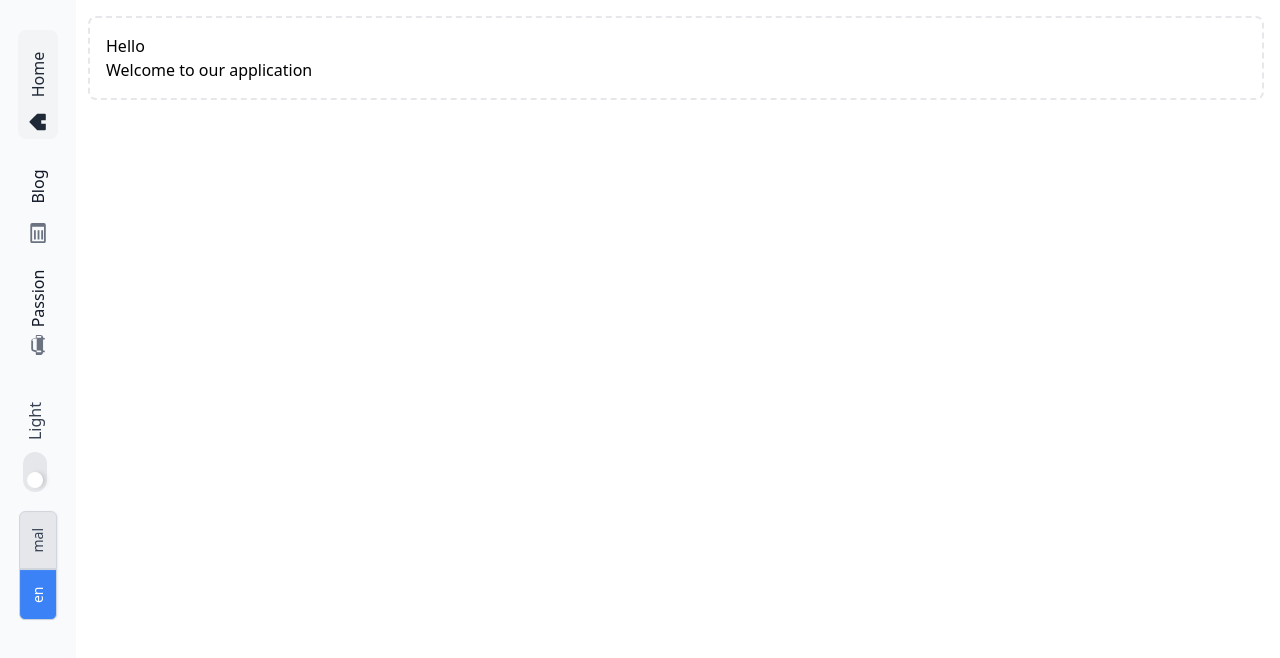
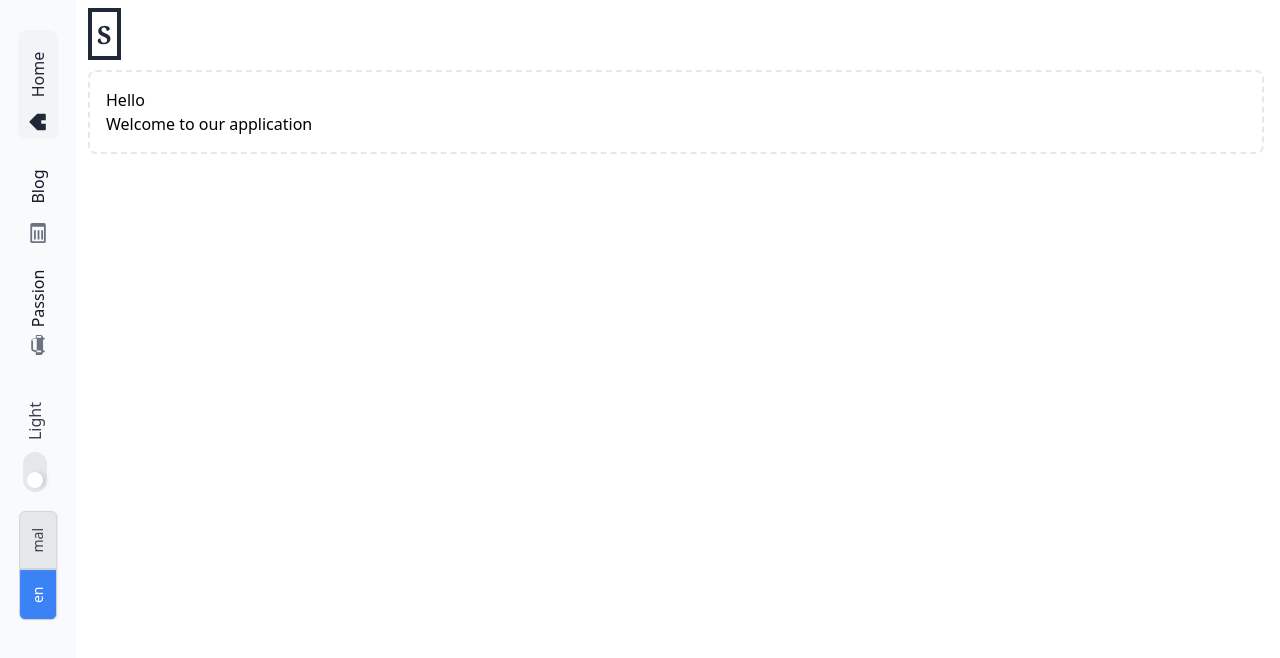
Before and after one commit to sanojcr/It-s-you, an Angular app in the folder frontend/: page /home in a window 1280 px wide. Shown: the top 658 px of the page. Built offline with nearby package versions, Linux system fonts and the light colour scheme.

Commit message:
added logo for the application

```diff
--- a/frontend/src/app/main-nav/main-nav.component.html
+++ b/frontend/src/app/main-nav/main-nav.component.html
@@ -40,7 +40,8 @@
             </a>
          </li>
          <li class="its-you nav-menu">
-            <a href="javascript:void(0)" [ngClass]="{'active-nav ': isActive('passion')}" (click)="navigateToRoute('passion')"
+            <a href="javascript:void(0)" [ngClass]="{'active-nav ': isActive('passion')}"
+               (click)="navigateToRoute('passion')"
                class="nav-item flex items-center p-2 text-gray-900 rounded-lg dark:text-white hover:bg-gray-100 dark:hover:bg-gray-700 group">
                <svg
                   class="w-5 h-5 text-gray-500 transition duration-75 dark:text-gray-400 group-hover:text-gray-900 dark:group-hover:text-white"
@@ -86,6 +87,13 @@
 </aside>
 
 <div class="p-4 sm:ml-64">
+
+   <div class="absolute top-0 left-1/2 transform -translate-x-1/2 p-4 sm:p-0 sm:static sm:transform-none sm:translate-x-0">
+      <div class="its-you logo ">
+         <span>S</span>
+      </div>
+    </div>
+
    <div class="p-4 border-2 border-gray-200 border-dashed rounded-lg dark:border-gray-700">
       <router-outlet></router-outlet>
    </div>
--- a/frontend/src/app/main-nav/main-nav.component.scss
+++ b/frontend/src/app/main-nav/main-nav.component.scss
@@ -29,3 +29,16 @@
 .its-you.pb-3rem {
     padding-bottom: 3rem;
 }
+
+.its-you.logo {
+    font-size: 25px;
+    font-weight: bold;
+    font-family: Georgia, 'Times New Roman', Times, serif;
+    padding-bottom: 1rem;
+    color: #1f2937;
+
+    span {
+        padding: 5px;
+        border: 4px solid #1f2937;
+    }
+}
--- a/frontend/src/styles.scss
+++ b/frontend/src/styles.scss
@@ -3,10 +3,14 @@
 @import "tailwindcss/components";
 @import "tailwindcss/utilities";
 
+body {
+
+}
 
 .active-nav {
     background-color: #f3f4f6;
     color: #1f2937;
+
     svg {
         color: #1f2937;
     }
@@ -15,6 +19,7 @@
 .dark .active-nav {
     background-color: #374151 !important;
     color: #ffffff !important;
+
     svg {
         color: #ffffff;
     }
```
